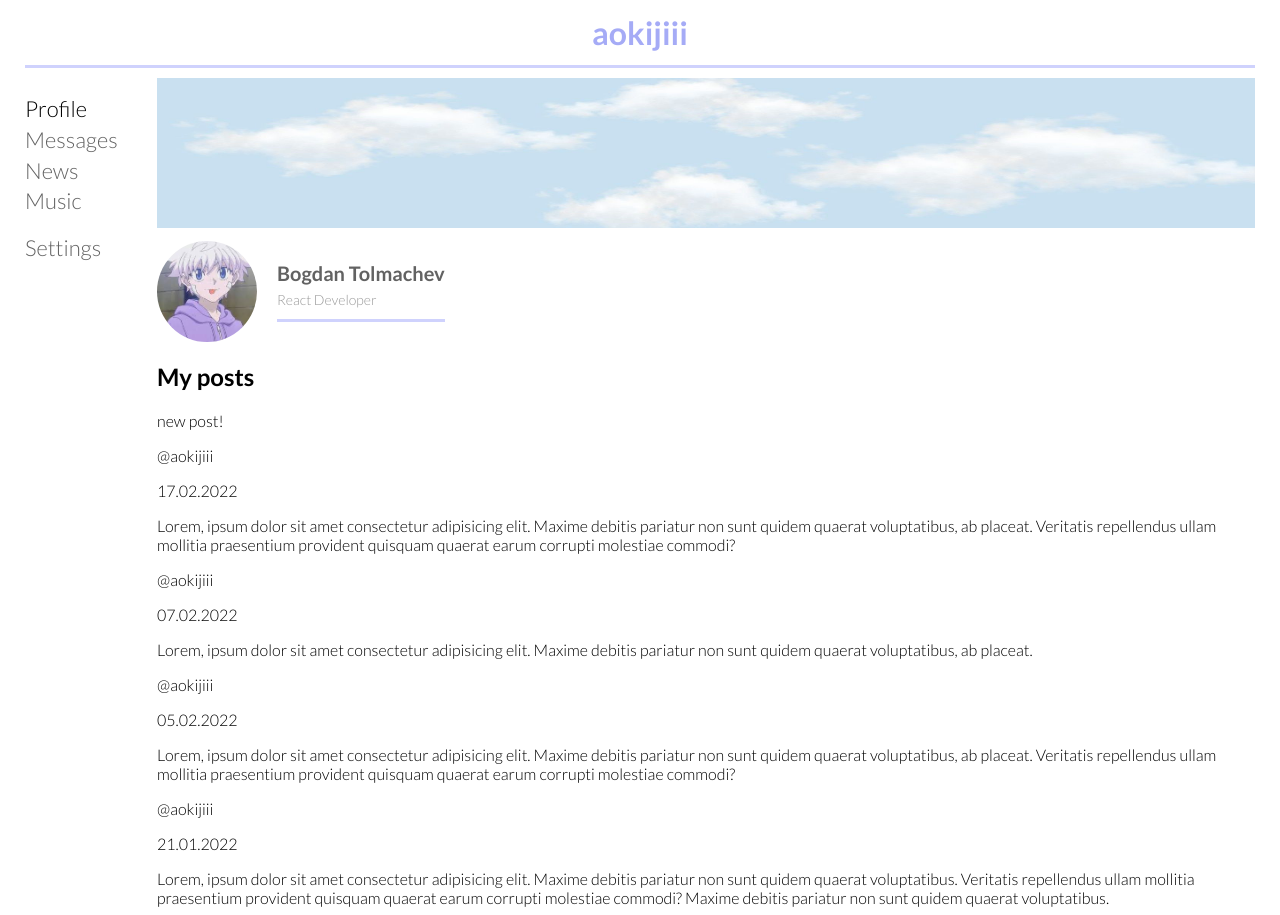
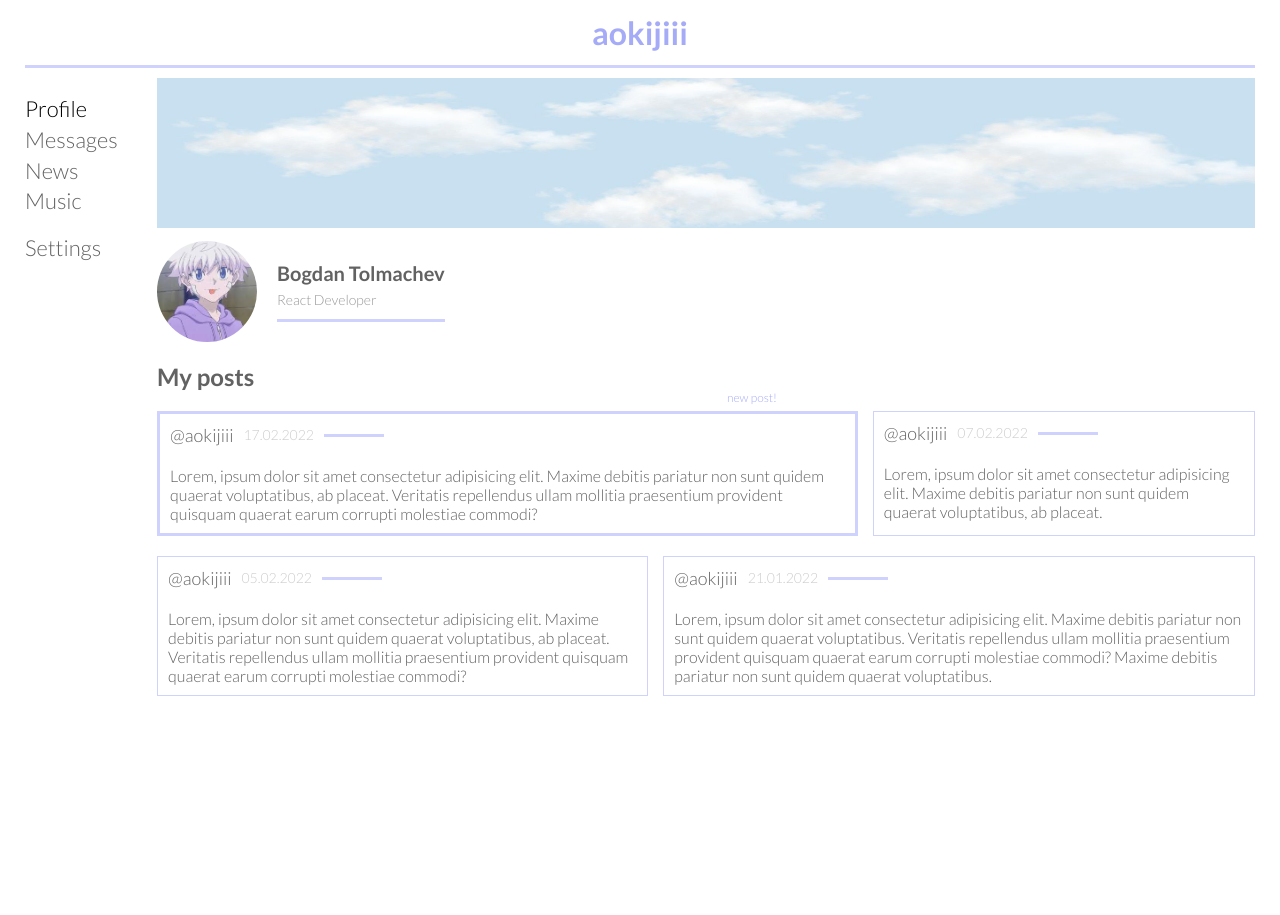
Before and after one commit to aokiji123/react-social-site, a React (Create React App) app: page / in a window 1280 px wide. After the commit the page ends 800 px from the top, so only its background shows below. Built offline with nearby package versions, Linux system fonts and the light colour scheme.

Commit message:
edited component structure and made posts

```diff
--- a/src/App.js
+++ b/src/App.js
@@ -1,8 +1,8 @@
 import './App.css'
 
-import Header from "./components/Header"
-import Nav from "./components/Nav"
-import Profile from "./components/Profile"
+import Header from "./components/Header//Header"
+import Nav from "./components/Nav/Nav"
+import Profile from "./components/Profile/Profile"
 
 
 const App = () => {
--- /dev/null
+++ b/src/components/Posts/Posts.jsx
@@ -0,0 +1,62 @@
+import style from "./Posts.module.css";
+
+const Posts = () => {
+    return (
+
+        <div className={style.posts}>
+        <h2>My posts</h2>
+        <p className={style.new}>new post!</p>
+            <div className={style.flex}>
+
+                <div className={`${style.item} ${style.active} ${style.left}`}>
+                    <div className={style.info}>
+                        <p className={style.name}>@aokijiii</p>
+                        <p className={style.date}>17.02.2022</p>
+                    </div>
+                    <div className={style.text}>
+                        Lorem, ipsum dolor sit amet consectetur adipisicing elit. Maxime debitis pariatur non sunt quidem quaerat voluptatibus, ab placeat. Veritatis repellendus ullam mollitia praesentium provident quisquam quaerat earum corrupti molestiae commodi?
+                    </div>
+                </div>
+
+                <div className={style.item}>
+                    <div className={style.info}>
+                        <p className={style.name}>@aokijiii</p>
+                        <p className={style.date}>07.02.2022</p>
+                    </div>
+                    <div className={style.text}>
+                        Lorem, ipsum dolor sit amet consectetur adipisicing elit. Maxime debitis pariatur non sunt quidem quaerat voluptatibus, ab placeat.
+                    </div>
+                </div>
+
+            </div>
+
+            <div className={style.flex}>
+
+                <div className={`${style.item} ${style.left}`}>
+                    <div className={style.info}>
+                        <p className={style.name}>@aokijiii</p>
+                        <p className={style.date}>05.02.2022</p>
+                    </div>
+                    <div className={style.text}>
+                        Lorem, ipsum dolor sit amet consectetur adipisicing elit. Maxime debitis pariatur non sunt quidem quaerat voluptatibus, ab placeat. Veritatis repellendus ullam mollitia praesentium provident quisquam quaerat earum corrupti molestiae commodi?
+                    </div>
+                </div>
+
+                <div className={style.item}>
+                    <div className={style.info}>
+                        <p className={style.name}>@aokijiii</p>
+                        <p className={style.date}>21.01.2022</p>
+                    </div>
+                    <div className={style.text}>
+                        Lorem, ipsum dolor sit amet consectetur adipisicing elit. Maxime debitis pariatur non sunt quidem quaerat voluptatibus. Veritatis repellendus ullam mollitia praesentium provident quisquam quaerat earum corrupti molestiae commodi? Maxime debitis pariatur non sunt quidem quaerat voluptatibus.
+                    </div>
+                </div>
+
+            </div>
+
+        </div>
+
+    )
+}
+
+export default Posts
--- a/src/components/Profile.module.css
+++ b/src/components/Posts/Posts.module.css
@@ -1,71 +1,29 @@
- /* CONTENT */
-.content {
-    grid-area: content;
-}
-
-.avatar {
-    border-radius: 50%;
-    width: 100px
-}
-
-.info {
-    display: flex;
-    margin-top: 10px;
-}
-
-.text {
-    font-size: 20px;
-    color: rgb(98, 98, 98);
-    font-weight: 700;
-
-    margin-left: 20px;
-}
-
-.text:after {
-    content: "";
-    display: block;
-    width: 100%;
-    height: 3px;
-
-    margin-top: 10px;
-
-    background-color: rgb(207, 210, 253);
-}
-
-.job {
-    color: #999999;
-    font-weight: 400;
-    font-size: 14px;
-
-    margin-top: 5px;
-}
-
-.image {
-    width: 100%;
-    height: 150px;
-}
-
 /* POSTS */
 .posts h2 {
     color: rgb(98, 98, 98)
 }
 
-.posts__item {
+.flex {
+    display: flex;
+    margin-bottom: 20px;
+}
+
+.item {
     border: 1px solid rgb(207, 210, 253);
     padding: 10px;
 }
 
-.posts__item.left {
+.item.left {
     margin-right: 15px;
 }
 
-.posts__item.new {
+.item.active {
     border: 3px solid rgb(207, 210, 253);
 
     position: relative;
 }
 
-.posts__new {
+.new {
     margin: 0;
 
     font-size: 12px;
@@ -78,12 +36,12 @@
     z-index: 1;
 }
 
-.posts__info {
+.info {
     display: flex;
     margin-bottom: 20px;
 }
 
-.posts__info:after {
+.info:after {
     content: "";
     display: block;
     width: 60px;
@@ -94,7 +52,7 @@
     background-color: rgb(207, 210, 253);
 }
 
-.posts__name {
+.name {
     color: rgb(98, 98, 98);
     font-weight: 400;
     margin: 0 10px 0 0;
@@ -103,19 +61,14 @@
     cursor: pointer
 }
 
-.posts__date {
+.date {
     margin: auto 0;
 
     font-size: 14px;
     color: #ccc
 }
 
-.posts__text {
+.text {
     width: 100%;
     color: rgb(98, 98, 98)
 }
-
-.posts__flex {
-    display: flex;
-    margin-bottom: 20px;
-}
--- a/src/components/Profile.jsx
+++ /dev/null
@@ -1,75 +0,0 @@
-import style from "./Profile.module.css"
-
-const Profile = () => {
-
-    return (
-        <div className={style.content}>
-            <div>
-                <img className={style.image} src="./images/header-img.jpeg" alt="Main site image"/>
-            </div>
-            <div className={style.info}>
-                <img className={style.avatar} src="./images/avatar.png" alt="Avatar"/>
-                <p className={style.text}>
-                    Bogdan Tolmachev <br/>
-                    <span className={style.job}>React Developer</span>
-                </p>
-            </div>
-
-            <div className="posts">
-                <h2>My posts</h2>
-                <p className="posts__new">new post!</p>
-                <div className="posts__flex">
-
-                    <div className="posts__item left new">
-                        <div className="posts__info">
-                            <p className="posts__name">@aokijiii</p>
-                            <p className="posts__date">17.02.2022</p>
-                        </div>
-                        <div className="posts__text">
-                            Lorem, ipsum dolor sit amet consectetur adipisicing elit. Maxime debitis pariatur non sunt quidem quaerat voluptatibus, ab placeat. Veritatis repellendus ullam mollitia praesentium provident quisquam quaerat earum corrupti molestiae commodi?
-                        </div>
-                    </div>
-
-                    <div className="posts__item">
-                        <div className="posts__info">
-                            <p className="posts__name">@aokijiii</p>
-                            <p className="posts__date">07.02.2022</p>
-                        </div>
-                        <div className="posts__text">
-                            Lorem, ipsum dolor sit amet consectetur adipisicing elit. Maxime debitis pariatur non sunt quidem quaerat voluptatibus, ab placeat.
-                        </div>
-                    </div>
-
-                </div>
-
-                <div className="posts__flex">
-
-                    <div className="posts__item left">
-                        <div className="posts__info">
-                            <p className="posts__name">@aokijiii</p>
-                            <p className="posts__date">05.02.2022</p>
-                        </div>
-                        <div className="posts-text">
-                            Lorem, ipsum dolor sit amet consectetur adipisicing elit. Maxime debitis pariatur non sunt quidem quaerat voluptatibus, ab placeat. Veritatis repellendus ullam mollitia praesentium provident quisquam quaerat earum corrupti molestiae commodi?
-                        </div>
-                    </div>
-
-                    <div className="posts__item">
-                        <div className="posts__info">
-                            <p className="posts__name">@aokijiii</p>
-                            <p className="posts__date">21.01.2022</p>
-                        </div>
-                        <div className="posts__text">
-                            Lorem, ipsum dolor sit amet consectetur adipisicing elit. Maxime debitis pariatur non sunt quidem quaerat voluptatibus. Veritatis repellendus ullam mollitia praesentium provident quisquam quaerat earum corrupti molestiae commodi? Maxime debitis pariatur non sunt quidem quaerat voluptatibus.
-                        </div>
-                    </div>
-
-                </div>
-
-            </div>
-
-        </div>
-    )
-}
-
-export default Profile
--- /dev/null
+++ b/src/components/Profile/Profile.jsx
@@ -0,0 +1,25 @@
+import Posts from "../Posts/Posts"
+import style from "./Profile.module.css"
+
+const Profile = () => {
+
+    return (
+        <div className={style.content}>
+            <div>
+                <img className={style.image} src="./images/header-img.jpeg" alt="Main site image"/>
+            </div>
+            <div className={style.info}>
+                <img className={style.avatar} src="./images/avatar.png" alt="Avatar"/>
+                <p className={style.text}>
+                    Bogdan Tolmachev <br/>
+                    <span className={style.job}>React Developer</span>
+                </p>
+            </div>
+
+            <Posts/>
+
+        </div>
+    )
+}
+
+export default Profile
--- /dev/null
+++ b/src/components/Profile/Profile.module.css
@@ -0,0 +1,46 @@
+ /* CONTENT */
+.content {
+    grid-area: content;
+}
+
+.avatar {
+    border-radius: 50%;
+    width: 100px
+}
+
+.info {
+    display: flex;
+    margin-top: 10px;
+}
+
+.text {
+    font-size: 20px;
+    color: rgb(98, 98, 98);
+    font-weight: 700;
+
+    margin-left: 20px;
+}
+
+.text:after {
+    content: "";
+    display: block;
+    width: 100%;
+    height: 3px;
+
+    margin-top: 10px;
+
+    background-color: rgb(207, 210, 253);
+}
+
+.job {
+    color: #999999;
+    font-weight: 400;
+    font-size: 14px;
+
+    margin-top: 5px;
+}
+
+.image {
+    width: 100%;
+    height: 150px;
+}
```
Also changed, not shown: src/components/Header/Header.jsx (renamed from src/components/Header.jsx), src/components/Header/Header.module.css (renamed from src/components/Header.module.css), src/components/Nav/Nav.jsx (renamed from src/components/Nav.jsx), src/components/Nav/Nav.module.css (renamed from src/components/Nav.module.css).
